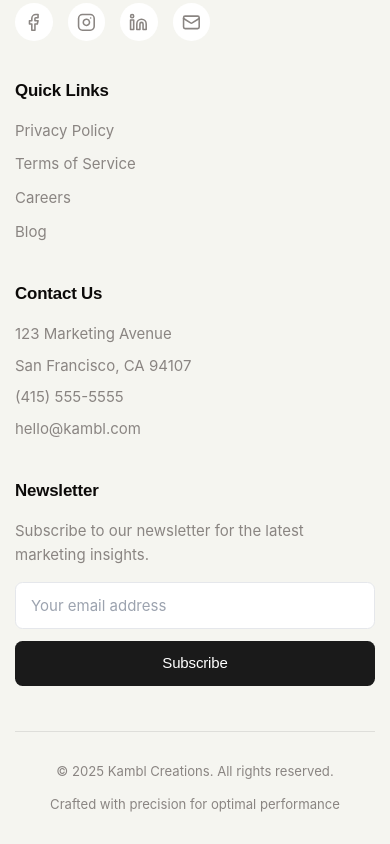
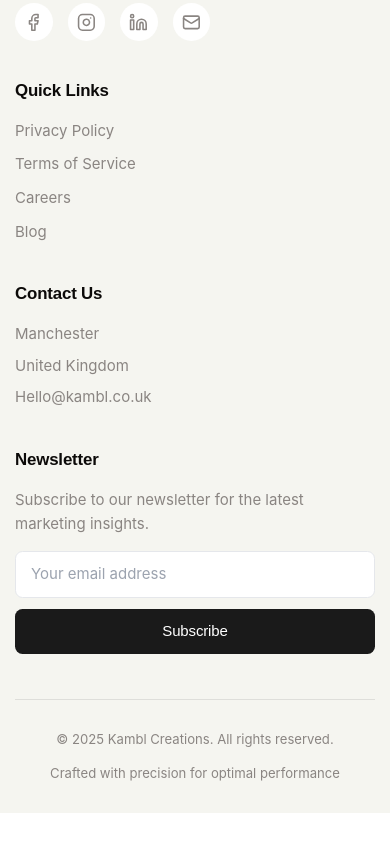
Before and after one commit to agfaab/warm-neutral-marketing, a React (Vite) app: page / in a window 390 px wide. Shown: the part 5119-5963 px from the top of the page. After the commit the page ends 5932 px from the top, so only its background shows below. Built offline with nearby package versions, Linux system fonts and the light colour scheme.

Commit message:
Update contact information
Change address, remove phone, and update email.

```diff
--- a/src/components/Footer.tsx
+++ b/src/components/Footer.tsx
@@ -1,4 +1,3 @@
-
 import { Facebook, Instagram, Linkedin, Mail } from 'lucide-react';
 import { useState } from 'react';
 import { cn } from '@/lib/utils';
@@ -54,7 +53,7 @@ const Footer = () => {
     {
       name: 'Email',
       icon: <Mail className="w-5 h-5" />,
-      href: 'mailto:hello@kambl.com'
+      href: 'mailto:Hello@kambl.co.uk'
     },
   ];
 
@@ -113,20 +112,15 @@ const Footer = () => {
             </ul>
           </div>
 
-          {/* Contact Info */}
+          {/* Contact Info - Updated */}
           <div className="lg:col-span-1">
             <h3 className="text-lg font-poppins font-semibold mb-4">Contact Us</h3>
             <address className="not-italic">
-              <p className="text-kambl-muted mb-2">123 Marketing Avenue</p>
-              <p className="text-kambl-muted mb-2">San Francisco, CA 94107</p>
-              <p className="text-kambl-muted mb-2">
-                <a href="tel:+14155555555" className="hover:text-kambl transition-colors">
-                  (415) 555-5555
-                </a>
-              </p>
+              <p className="text-kambl-muted mb-2">Manchester</p>
+              <p className="text-kambl-muted mb-2">United Kingdom</p>
               <p className="text-kambl-muted">
-                <a href="mailto:hello@kambl.com" className="hover:text-kambl transition-colors">
-                  hello@kambl.com
+                <a href="mailto:Hello@kambl.co.uk" className="hover:text-kambl transition-colors">
+                  Hello@kambl.co.uk
                 </a>
               </p>
             </address>
```
